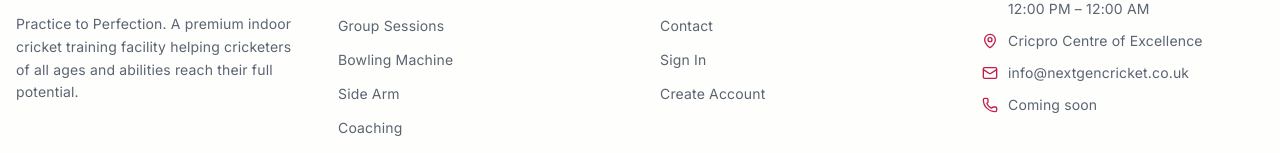
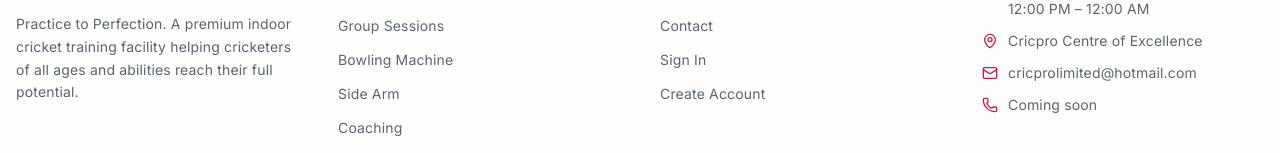
Before and after one commit to Hap-i/cricpro-acedemy-new, a Next.js app in the folder apps/web/: page / in a window 1280 px wide. Shown: the part 5462-5615 px from the top of the page. Built offline with nearby package versions, Linux system fonts and the light colour scheme; no server answers.

Commit message:
changed email

```diff
--- a/apps/web/components/footer.tsx
+++ b/apps/web/components/footer.tsx
@@ -93,7 +93,7 @@
               <li className="flex items-start gap-2.5">
                 <Mail className="mt-0.5 h-4 w-4 flex-shrink-0 text-primary" />
                 <a href="mailto:info@nextgencricket.co.uk" className="transition-colors hover:text-primary">
-                  info@nextgencricket.co.uk
+                  cricprolimited@hotmail.com
                 </a>
               </li>
               <li className="flex items-start gap-2.5">
--- a/apps/web/components/header.tsx
+++ b/apps/web/components/header.tsx
@@ -156,7 +156,7 @@
           {/* Mobile Menu */}
           <Sheet open={isOpen} onOpenChange={setIsOpen}>
             <SheetTrigger asChild className="lg:hidden">
-              <Button variant="ghost" size="icon" aria-label="Open menu">
+              <Button variant="ghost" size="icon-lg" aria-label="Open menu">
                 <AnimatePresence mode="wait" initial={false}>
                   {isOpen ? (
                     <motion.div
@@ -166,7 +166,7 @@
                       exit={{ rotate: 90, opacity: 0 }}
                       transition={{ duration: 0.15 }}
                     >
-                      <X className="h-6 w-6" />
+                      <X className="size-7" />
                     </motion.div>
                   ) : (
                     <motion.div
@@ -176,7 +176,7 @@
                       exit={{ rotate: -90, opacity: 0 }}
                       transition={{ duration: 0.15 }}
                     >
-                      <Menu className="h-6 w-6" />
+                      <Menu className="size-7" />
                     </motion.div>
                   )}
                 </AnimatePresence>
```
